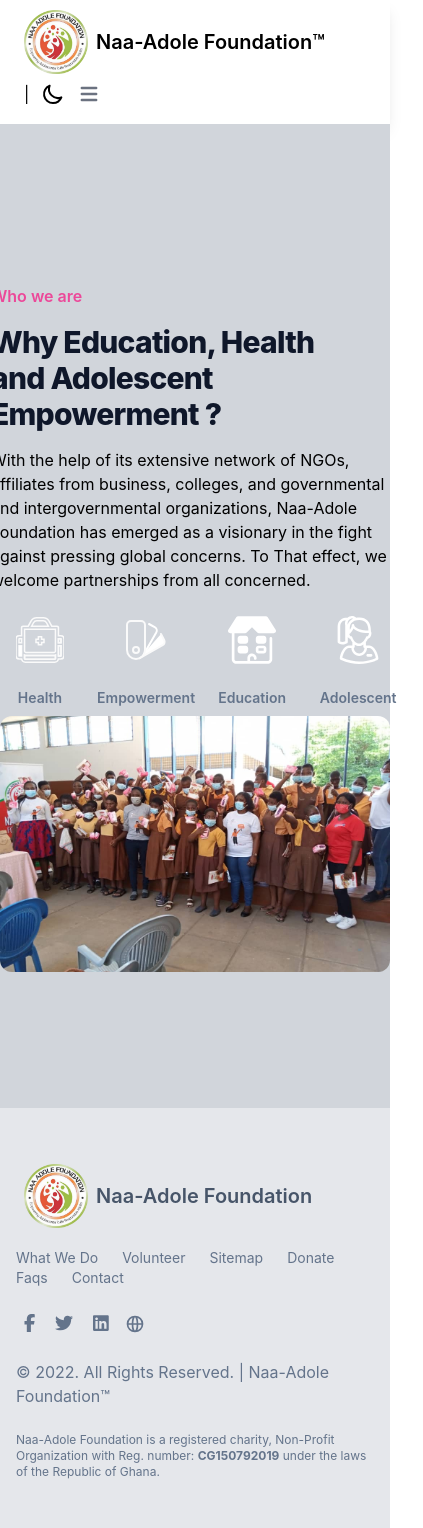
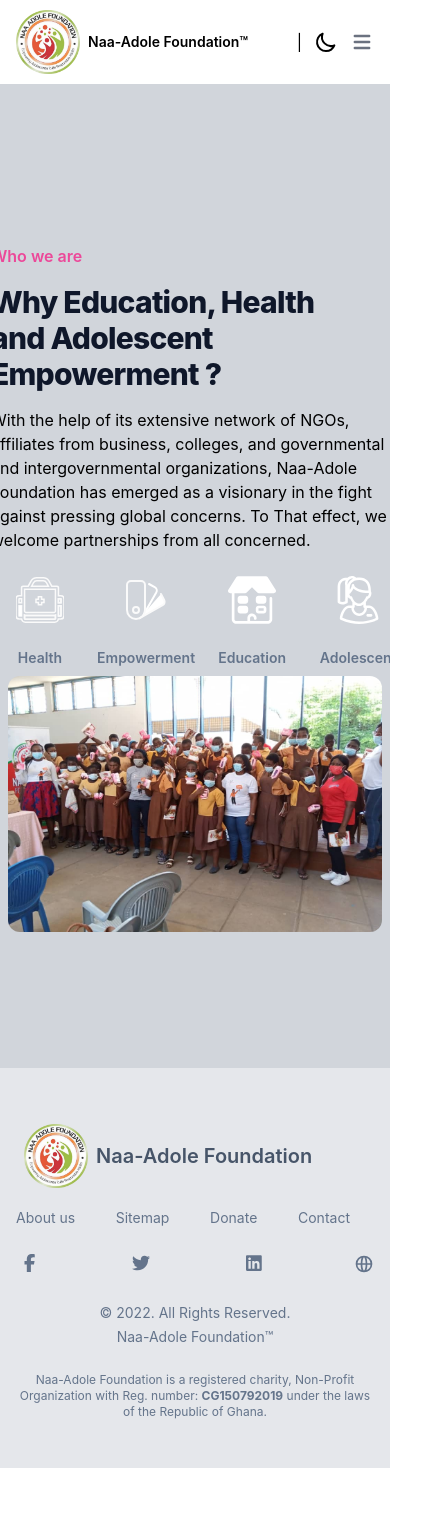
Before and after one commit to ImAVariable/nadole, a Next.js app: page / in a window 390 px wide. Shown: the whole page, 423 px wide, since content can reach past the window. After the commit the page ends 1468 px from the top, so only its background shows below. Built offline with nearby package versions, Linux system fonts and the light colour scheme.

Commit message:
routing issues resolved

```diff
--- a/pages/components/footer.js
+++ b/pages/components/footer.js
@@ -6,37 +6,35 @@
 import { faFacebookF, faTwitter, faInstagram, faLinkedin, faYoutubeSquare, faPinterest } from "@fortawesome/free-brands-svg-icons"
 
 const navFooter = [
-  { name: 'What We Do', href: '/what-we-do' },
-  { name: 'Volunteer', href: '/volunteer' },
+  { name: 'About us', href: '/what-we-do' },
   { name: 'Sitemap', href: '/sitemap' },
   { name: 'Donate', href: '/donate' },
-  { name: 'Faqs', href: '/faqs' },
   { name: 'Contact', href: '/contact' }
 ]
 
 const Footer = () => {
   return (
     <>
-    <footer className="text-slate-500 dark:text-white p-4  md:p-8 lg:p-10  py-10 bg-gray-200 dark:bg-gradient-to-r from-slate-900 to-slate-900 px-4 sm:px-6 lg:px-16">
+      <footer className="w-full text-slate-500 dark:text-white p-4  md:p-8 lg:p-10  py-10 bg-gray-200 dark:bg-gradient-to-r from-slate-900 to-slate-900 px-4 sm:px-6 lg:px-16">
         <div className='md:py-16 md:my-10  md:flex flex-col items-center justify-center'>
           <div className="mx-auto max-w-screen-xl md:text-center ">
-    <a   className="flex md:justify-center items-center text-xl font-semibold text-slate-600 dark:text-white pt-4 ">
+            <a className="flex md:justify-center items-center text-xl font-semibold text-slate-600 dark:text-white pt-4 ">
               <Logo />
               Naa-Adole Foundation
             </a>
 
 
 
-    <ul className="flex flex-wrap  md:justify-center items-center mb-6 text-gray-900 dark:text-white my-5 md:my-8
-    md:uppercase text-sm ">
-      { navFooter.map(({name, href}) => (
+            <ul className="flex justify-between  md:justify-center items-center
+            mb-6 text-gray-900 dark:text-white my-5 md:my-8 md:uppercase text-sm ">
+              {navFooter.map(({ name, href }) => (
                 <li className="mr-6" key={name}>
                   <Link href={href}><a className="text-slate-500 dark:text-white">{name}</a></Link>
                 </li>
-        )) }
+              ))}
 
             </ul>
-    <ul className="flex flex-wrap md:justify-center items-center mb-6 text-slate-600 dark:text-white my-5 md:my-8">
+            <ul className="flex justify-between md:justify-center items-center mb-6 text-slate-600 dark:text-white my-5 md:my-8">
               <li>
                 <Link href="https://www.facebook.com/naaadolefoundation/"><a className="text-slate-500"><FontAwesomeIcon icon={faFacebookF} className="text-lg ml-2"></FontAwesomeIcon></a></Link>
 
@@ -56,9 +54,9 @@
               </li>
 
             </ul>
-    <span className="text-md  md:text-center "><span>&copy; </span><span>{new Date().getFullYear()}. </span> All Rights Reserved. <span className='md:px-2 '>&#124;</span> <a   className="hover:underline"><span>Naa-Adole Foundation</span><span>&trade;</span></a> </span>
+            <div className='text-center'><span className="text-sm text-center "><span>&copy; </span><span>{new Date().getFullYear()}. </span> All Rights Reserved. <br /> <a className="hover:underline"><span>Naa-Adole Foundation</span><span>&trade;</span></a> </span></div>
           </div>
-  <p className="my-2 pt-4   text-xs md:max-w-md mx-auto md:text-center ">Naa-Adole Foundation is a registered charity, Non-Profit Organization with Reg. number: <span className='font-bold'>CG150792019</span> under the laws of the Republic of Ghana. </p>
+          <p className="my-2 pt-4   text-xs md:max-w-md mx-auto text-center ">Naa-Adole Foundation is a registered charity, Non-Profit Organization with Reg. number: <span className='font-bold'>CG150792019</span> under the laws of the Republic of Ghana. </p>
 
         </div>
       </footer>
--- a/pages/components/layout.js
+++ b/pages/components/layout.js
@@ -1,14 +1,14 @@
 import Head from 'next/head'
 
 import Footer from './footer'
-import Header  from './header'
+import Header from './header'
 import Navbar from './navbar'
 
 export default function Layout({ children }) {
   return (
     <>
 
-     <Header />
+      <Header />
       <main>{children}</main>
       <Footer />
     </>
--- a/pages/components/navbar.js
+++ b/pages/components/navbar.js
@@ -35,11 +35,11 @@
   return (
     <>
 
-      <nav className="bg-white border-gray-200 px-4 lg:px-6 py-2.5 dark:bg-slate-900 shadow-lg md:w-full ">
-        <div className="flex flex-wrap justify-between items-center mx-auto max-w-screen-xl">
+      <nav className="bg-white border-gray-200 px-2 lg:px-6 py-2.5 dark:bg-slate-900 shadow-lg md:w-full ">
+        <div className="flex justify-between items-center mx-auto max-w-screen-xl">
           <Link href="/"><a className="flex items-center">
             <Logo />
-            <span className="self-center text-xl font-semibold whitespace-nowrap dark:text-white">Naa-Adole Foundation&trade;</span>
+            <span className="self-center text-sm font-semibold whitespace-nowrap dark:text-white">Naa-Adole Foundation&trade;</span>
           </a>
           </Link>
           {/* Menu items */}
--- a/pages/index.js
+++ b/pages/index.js
@@ -6,11 +6,11 @@
 export default function Home() {
     return (
         <>
-            <section className="w-full bg-gray-300 dark:bg-slate-800">
-                <div className="w-auto mx-auto md:px-5  py-32">
+            <section className=" w-full bg-gray-300 dark:bg-slate-800">
+                <div className="w-auto mx-auto md:px-5  py-32 overflow-hidden px-2">
 
                     <div
-                        className='flex flex-col md:flex-row md:justify-between items-center h-full w-auto'>
+                        className='flex flex-col md:flex-row md:justify-between items-center h-full w-full'>
 
                         <div>
                             <div className='  px-4 sm:px-6 md:px-5 mb-6 text-left max-w-3xl '>
```
Lines whose indentation alone changed are shown as unchanged.
